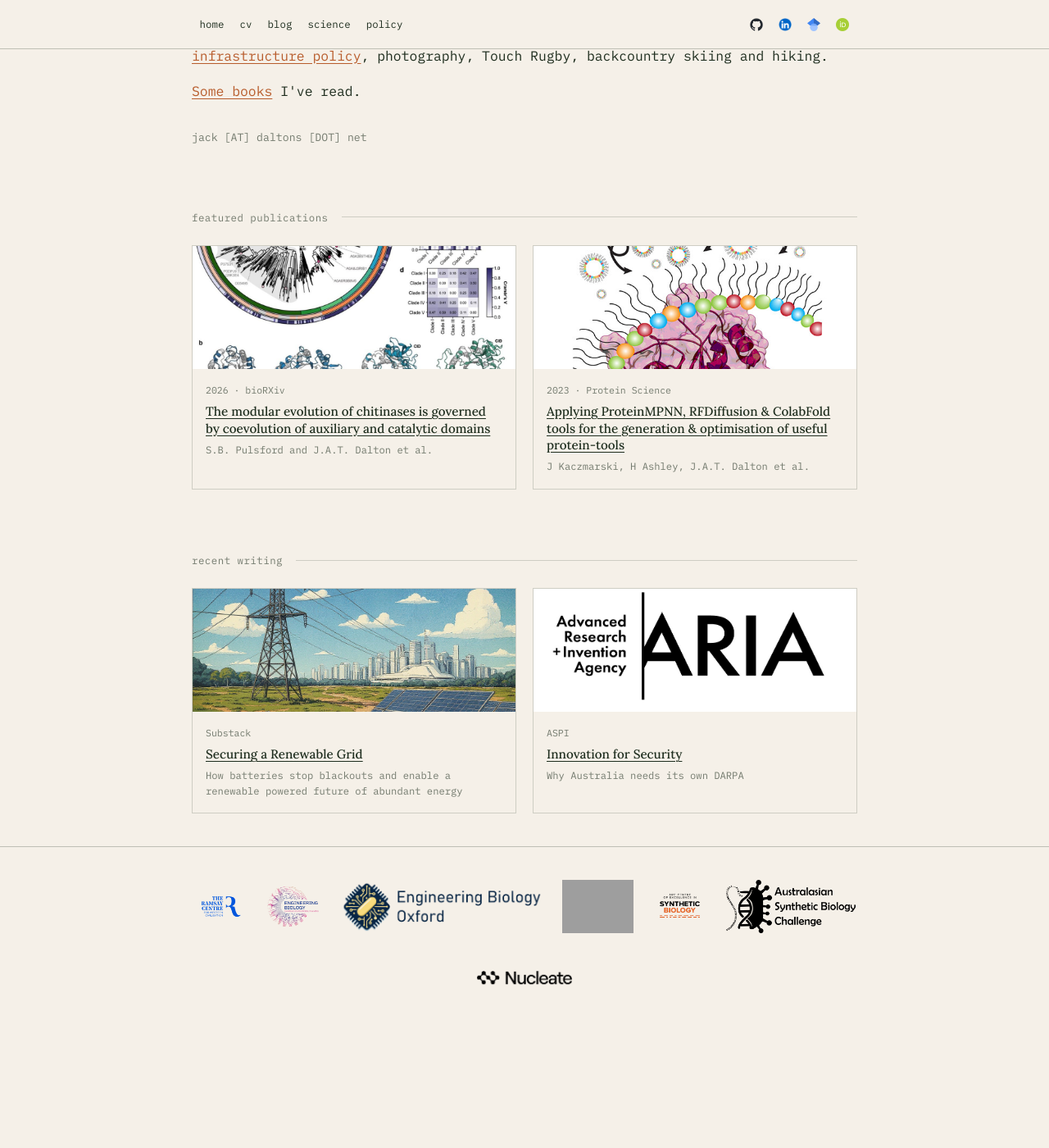
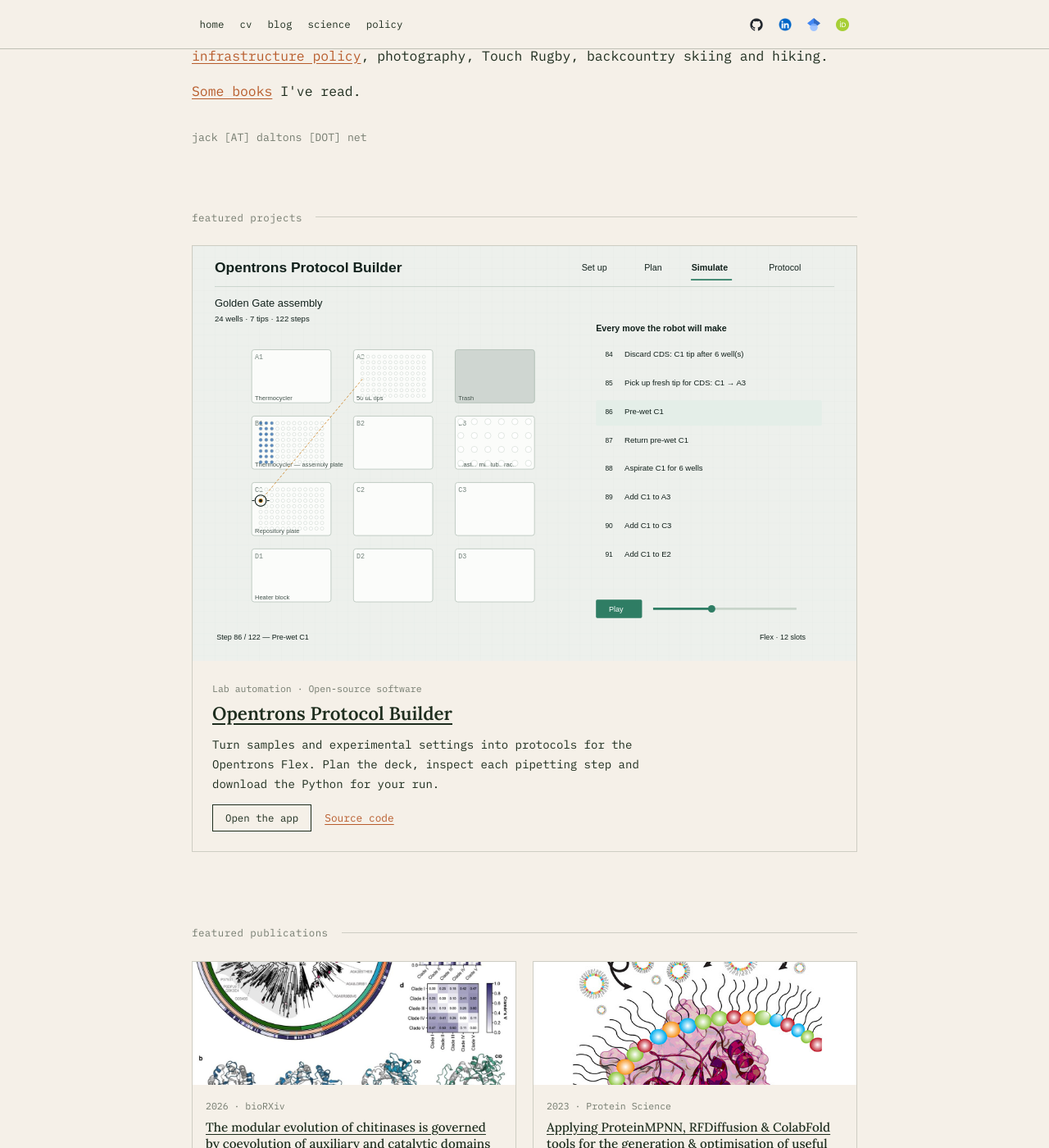
Before and after one commit to JackATDalton/JackATDalton.github.io, a Jekyll site: the page built from index.html, in a window 1280 px wide and 1400 px high, scrolled down 713 px. Shown: the whole window at 82% size. Built offline with Jekyll 4.4.1, drawn with Linux system fonts in a browser that asks for light colours; before the commit the page ends 1980 px from its top, so only the background shows below that; grey boxes are pictures that could not be loaded.

Commit message:
Feature the Opentrons Protocol Builder on home and science pages

```diff
--- a/index.html
+++ b/index.html
@@ -43,6 +43,35 @@
         <span class="email">jack [AT] daltons [DOT] net</span>
       </div>
     </section>
+
+    <section class="index-section featured-projects" aria-labelledby="featured-projects-title" aria-roledescription="carousel" data-project-carousel>
+      <div class="featured-projects-heading">
+        <h2 class="section-label" id="featured-projects-title">featured projects</h2>
+        <div class="project-carousel-controls" hidden>
+          <button type="button" data-project-prev aria-label="Previous featured project" aria-controls="featured-project-track">←</button>
+          <button type="button" data-project-next aria-label="Next featured project" aria-controls="featured-project-track">→</button>
+        </div>
+      </div>
+      <!-- Add future projects as sibling list items. Navigation enables itself. -->
+      <ul class="project-carousel-track" id="featured-project-track" tabindex="0" aria-label="Featured projects; scroll to browse">
+        <li class="featured-project" id="project-opentrons">
+          <a class="featured-project-cover" href="https://jackatdalton.github.io/opentrons-protocol-builder/" aria-label="Open the Opentrons Protocol Builder">
+            <img src="/assets/opentrons-simulate.svg" width="1440" height="900" loading="lazy" alt="Opentrons Protocol Builder's Simulate view, showing a Golden Gate assembly on the Flex deck beside its pipetting steps.">
+          </a>
+          <div class="featured-project-body">
+            <p class="card-meta">Lab automation · Open-source software</p>
+            <h3><a href="https://jackatdalton.github.io/opentrons-protocol-builder/">Opentrons Protocol Builder</a></h3>
+            <p>Turn samples and experimental settings into protocols for the Opentrons Flex. Plan the deck, inspect each pipetting step and download the Python for your run.</p>
+            <div class="featured-project-links">
+              <a class="button" href="https://jackatdalton.github.io/opentrons-protocol-builder/">Open the app</a>
+              <a href="https://github.com/JackATDalton/opentrons-protocol-builder">Source code</a>
+            </div>
+          </div>
+        </li>
+      </ul>
+      <p class="visually-hidden" data-project-status aria-live="polite" aria-atomic="true"></p>
+    </section>
+    <script src="/scripts/project-carousel.js" defer></script>
 
     <section class="index-section">
       <h2 class="section-label">featured publications</h2>
--- /dev/null
+++ b/scripts/project-carousel.js
@@ -0,0 +1,37 @@
+// Native scrolling keeps the project list usable without JavaScript.
+for (const carousel of document.querySelectorAll('[data-project-carousel]')) {
+  const track = carousel.querySelector('.project-carousel-track');
+  const slides = [...track.children];
+  const controls = carousel.querySelector('.project-carousel-controls');
+  const previous = carousel.querySelector('[data-project-prev]');
+  const next = carousel.querySelector('[data-project-next]');
+  const status = carousel.querySelector('[data-project-status]');
+  if (slides.length < 2) continue;
+  controls.hidden = false;
+  let current = 0;
+  const update = () => {
+    const left = track.getBoundingClientRect().left;
+    current = slides.reduce((best, slide, index) =>
+      Math.abs(slide.getBoundingClientRect().left - left) < Math.abs(slides[best].getBoundingClientRect().left - left) ? index : best, 0);
+    previous.disabled = current === 0;
+    next.disabled = current === slides.length - 1;
+  };
+  const move = (direction) => {
+    const target = Math.max(0, Math.min(slides.length - 1, current + direction));
+    const offset = slides[target].getBoundingClientRect().left - track.getBoundingClientRect().left;
+    track.scrollBy({ left: offset, behavior: window.matchMedia('(prefers-reduced-motion: reduce)').matches ? 'instant' : 'smooth' });
+    status.textContent = `Project ${target + 1} of ${slides.length}: ${slides[target].querySelector('h3').textContent}`;
+  };
+  previous.addEventListener('click', () => move(-1));
+  next.addEventListener('click', () => move(1));
+  track.addEventListener('keydown', (event) => {
+    if (event.target !== track) return;
+    if (event.key === 'ArrowRight' || event.key === 'ArrowLeft') {
+      event.preventDefault();
+      move(event.key === 'ArrowRight' ? 1 : -1);
+    }
+  });
+  track.addEventListener('scroll', update, { passive: true });
+  window.addEventListener('resize', update);
+  update();
+}
--- a/stylesheets/style.css
+++ b/stylesheets/style.css
@@ -563,3 +563,31 @@
         padding: 2.5rem 0 1.75rem;
     }
 }
+
+/* Featured projects: native scroll-snap, with optional manual navigation. */
+.featured-projects-heading { display: flex; align-items: center; gap: 1rem; margin-bottom: 1.75rem; }
+.featured-projects-heading .section-label { flex: 1; margin-bottom: 0; }
+.project-carousel-controls { display: flex; gap: .5rem; }
+.project-carousel-controls[hidden] { display: none; }
+.project-carousel-controls button { width: 44px; height: 44px; border: 1px solid var(--color-divider); color: var(--color-text); background: transparent; font: inherit; cursor: pointer; }
+.project-carousel-controls button:disabled { opacity: .35; cursor: default; }
+.project-carousel-track { display: grid; grid-auto-flow: column; grid-auto-columns: 100%; gap: 1.25rem; overflow-x: auto; overscroll-behavior-x: contain; scroll-snap-type: x mandatory; list-style: none; padding: 0 0 .75rem; margin: 0; }
+.featured-project { min-width: 0; scroll-snap-align: start; border: 1px solid var(--color-divider); }
+.featured-project-cover, .science-tool-cover { display: block; background: #edf0ec; }
+.featured-project-cover:hover, .science-tool-cover:hover { opacity: 1; }
+.featured-project-cover img, .science-tool-cover img { display: block; width: 100%; height: auto; }
+.featured-project-body { padding: 1.5rem; }
+.featured-project-body h3 { font-size: 1.4rem; margin-bottom: .75rem; }
+.featured-project-body h3 a { color: var(--color-text); }
+.featured-project-body > p:not(.card-meta) { max-width: 66ch; font-size: .875rem; }
+.featured-project-links { display: flex; flex-wrap: wrap; align-items: center; gap: 1rem; font-size: .8rem; }
+.science-tool-cover { margin-bottom: 1.25rem; border: 1px solid var(--color-divider); }
+.project-carousel-track:focus-visible, .featured-projects a:focus-visible, .project-carousel-controls button:focus-visible, .science-tool a:focus-visible { outline: 2px solid var(--color-link); outline-offset: 4px; }
+.visually-hidden { position: absolute; width: 1px; height: 1px; padding: 0; margin: -1px; overflow: hidden; clip-path: inset(50%); white-space: nowrap; border: 0; }
+@media (max-width: 560px) {
+  .featured-project-body { padding: 1.1rem; }
+  .featured-project-body h3 { font-size: 1.2rem; }
+}
+@media (prefers-reduced-motion: reduce) {
+  .project-carousel-track { scroll-behavior: auto; }
+}
```
Also changed, not shown: scientific-projects.html (+15 -0 lines), tasks/todo.md (added, +17 -0 lines), README.md, assets/opentrons-simulate.svg (added).
